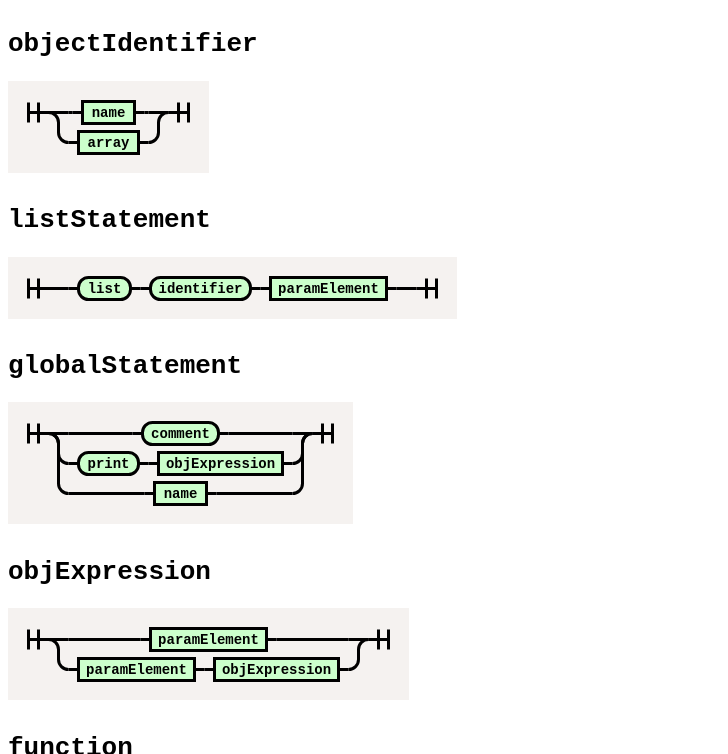
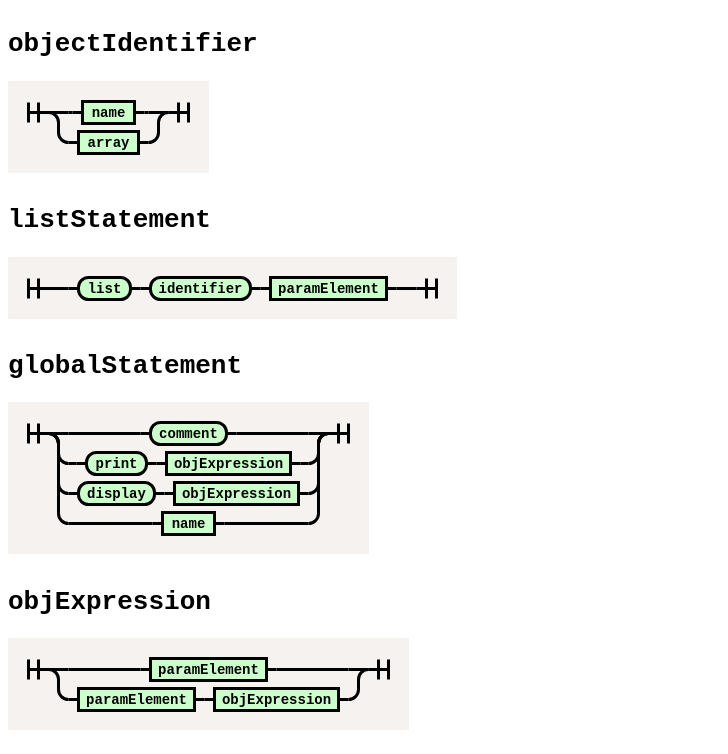
Before and after one commit to tmhglnd/mercury-lang, a website: page grammar/mercuryGrammarGraph.html in a window 1280 px wide. Shown: the part 441-1195 px from the top of the page, without its empty margins (0-728 px from the left). Drawn offline with Linux system fonts and the light colour scheme.

Commit message:
added view method for display lists as visual

```diff
--- a/grammar/mercuryGrammarGraph.html
+++ b/grammar/mercuryGrammarGraph.html
@@ -337,64 +337,86 @@ svg.railroad-diagram rect {
 </div>
 <h1><code>globalStatement</code></h1>
 <div>
-<svg class="railroad-diagram" width="345" height="122" viewBox="0 0 345 122">
+<svg class="railroad-diagram" width="361" height="152" viewBox="0 0 361 152">
 <g transform="translate(.5 .5)">
 <path d="M 20 21 v 20 m 10 -20 v 20 m -10 -10 h 20.5"></path>
 <g>
 <path d="M40 31h0"></path>
-<path d="M304 31h0"></path>
+<path d="M320 31h0"></path>
 <path d="M40 31h20"></path>
 <g>
-<path d="M60 31h64"></path>
-<path d="M220 31h64"></path>
-<path d="M124 31h10"></path>
+<path d="M60 31h72"></path>
+<path d="M228 31h72"></path>
+<path d="M132 31h10"></path>
 <g>
-<path d="M134 31h0"></path>
-<path d="M210 31h0"></path>
-<rect x="134" y="20" width="76" height="22" rx="10" ry="10"></rect>
-<text x="172" y="35">comment</text>
+<path d="M142 31h0"></path>
+<path d="M218 31h0"></path>
+<rect x="142" y="20" width="76" height="22" rx="10" ry="10"></rect>
+<text x="180" y="35">comment</text>
 </g>
-<path d="M210 31h10"></path>
+<path d="M218 31h10"></path>
 </g>
-<path d="M284 31h20"></path>
+<path d="M300 31h20"></path>
 <path d="M40 31a10 10 0 0 1 10 10v10a10 10 0 0 0 10 10"></path>
 <g>
-<path d="M60 61h0"></path>
-<path d="M284 61h0"></path>
-<path d="M60 61h10"></path>
+<path d="M60 61h8"></path>
+<path d="M292 61h8"></path>
+<path d="M68 61h10"></path>
 <g>
-<path d="M70 61h0"></path>
-<path d="M130 61h0"></path>
-<rect x="70" y="50" width="60" height="22" rx="10" ry="10"></rect>
-<text x="100" y="65">print</text>
+<path d="M78 61h0"></path>
+<path d="M138 61h0"></path>
+<rect x="78" y="50" width="60" height="22" rx="10" ry="10"></rect>
+<text x="108" y="65">print</text>
 </g>
-<path d="M130 61h10"></path>
-<path d="M140 61h10"></path>
+<path d="M138 61h10"></path>
+<path d="M148 61h10"></path>
 <g>
-<path d="M150 61h0"></path>
-<path d="M274 61h0"></path>
-<rect x="150" y="50" width="124" height="22"></rect>
-<text x="212" y="65">objExpression</text>
+<path d="M158 61h0"></path>
+<path d="M282 61h0"></path>
+<rect x="158" y="50" width="124" height="22"></rect>
+<text x="220" y="65">objExpression</text>
 </g>
-<path d="M274 61h10"></path>
+<path d="M282 61h10"></path>
 </g>
-<path d="M284 61a10 10 0 0 0 10 -10v-10a10 10 0 0 1 10 -10"></path>
+<path d="M300 61a10 10 0 0 0 10 -10v-10a10 10 0 0 1 10 -10"></path>
 <path d="M40 31a10 10 0 0 1 10 10v40a10 10 0 0 0 10 10"></path>
 <g>
-<path d="M60 91h76"></path>
-<path d="M208 91h76"></path>
-<path d="M136 91h10"></path>
+<path d="M60 91h0"></path>
+<path d="M300 91h0"></path>
+<path d="M60 91h10"></path>
 <g>
+<path d="M70 91h0"></path>
 <path d="M146 91h0"></path>
-<path d="M198 91h0"></path>
-<rect x="146" y="80" width="52" height="22"></rect>
-<text x="172" y="95">name</text>
+<rect x="70" y="80" width="76" height="22" rx="10" ry="10"></rect>
+<text x="108" y="95">display</text>
 </g>
-<path d="M198 91h10"></path>
+<path d="M146 91h10"></path>
+<path d="M156 91h10"></path>
+<g>
+<path d="M166 91h0"></path>
+<path d="M290 91h0"></path>
+<rect x="166" y="80" width="124" height="22"></rect>
+<text x="228" y="95">objExpression</text>
 </g>
-<path d="M284 91a10 10 0 0 0 10 -10v-40a10 10 0 0 1 10 -10"></path>
+<path d="M290 91h10"></path>
 </g>
-<path d="M 304 31 h 20 m -10 -10 v 20 m 10 -20 v 20"></path>
+<path d="M300 91a10 10 0 0 0 10 -10v-40a10 10 0 0 1 10 -10"></path>
+<path d="M40 31a10 10 0 0 1 10 10v70a10 10 0 0 0 10 10"></path>
+<g>
+<path d="M60 121h84"></path>
+<path d="M216 121h84"></path>
+<path d="M144 121h10"></path>
+<g>
+<path d="M154 121h0"></path>
+<path d="M206 121h0"></path>
+<rect x="154" y="110" width="52" height="22"></rect>
+<text x="180" y="125">name</text>
+</g>
+<path d="M206 121h10"></path>
+</g>
+<path d="M300 121a10 10 0 0 0 10 -10v-70a10 10 0 0 1 10 -10"></path>
+</g>
+<path d="M 320 31 h 20 m -10 -10 v 20 m 10 -20 v 20"></path>
 </g>
 </svg>
 
--- a/package.json
+++ b/package.json
@@ -1,6 +1,6 @@
 {
   "name": "mercury-lang",
-  "version": "1.7.0",
+  "version": "1.7.1",
   "description": "Parser for the mercury live coding language",
   "main": "index.js",
   "scripts": {
--- a/src/mercuryGrammar.js
+++ b/src/mercuryGrammar.js
@@ -46,7 +46,8 @@ const lexer = moo.compile({
 						list: ['ring', 'array', 'list'],
 						newObject: ['new', 'make'],
 						setObject: ['set', 'apply', 'give'],
-						print: ['print', 'post', 'log']
+						print: ['print', 'post', 'log'],
+						display: ['display']
 						// global: ['silence']
 					})
 				},
@@ -110,6 +111,7 @@ var grammar = {
         } },
     {"name": "globalStatement", "symbols": [(lexer.has("comment") ? {type: "comment"} : comment)], "postprocess": (d) => { return { "@comment" : d[0].value }}},
     {"name": "globalStatement", "symbols": [(lexer.has("print") ? {type: "print"} : print), "objExpression"], "postprocess": (d) => { return { "@print" : d[1] }}},
+    {"name": "globalStatement", "symbols": [(lexer.has("display") ? {type: "display"} : display), "objExpression"], "postprocess": (d) => { return { "@display" : d[1] }}},
     {"name": "globalStatement", "symbols": ["name"], "postprocess": (d) => { return { "@settings" : d[0] }}},
     {"name": "objExpression", "symbols": ["paramElement"], "postprocess": (d) => [d[0]]},
     {"name": "objExpression", "symbols": ["paramElement", "objExpression"], "postprocess": (d) => [d[0], d[1]].flat(Infinity)},
--- a/src/mercuryTraverser.js
+++ b/src/mercuryTraverser.js
@@ -40,6 +40,7 @@ let code = {
 		'all' : []
 	},
 	'print' : [],
+	'display' : [],
 	'comments' : [],
 	'errors' : []
 }
@@ -82,6 +83,10 @@ function traverseTree(tree, code, level, obj){
 					ccode.print.push(p);
 				});
 			});
+			return ccode;
+		},
+		'@display' : (el, ccode) => {
+			ccode.display.push(traverseTree(el, ccode));
 			return ccode;
 		},
 		'@settings' : (el, ccode) => {
```
Also changed, not shown: test/test-dev.txt (+17 -3 lines), test/tree/test-dev.json (+151 -52 lines), test/tree/test-errors.json (+1 -0 lines), test/tree/test-grammar.json (+300 -71 lines), test/tree/test-mini.json (+7 -6 lines), test/tree/test-sample.json (+3 -2 lines), test/tree/test-small.json (+7 -6 lines), test/tree/test-synth.json (+5 -4 lines), test/tree/test-rings.json, 2 other files.
